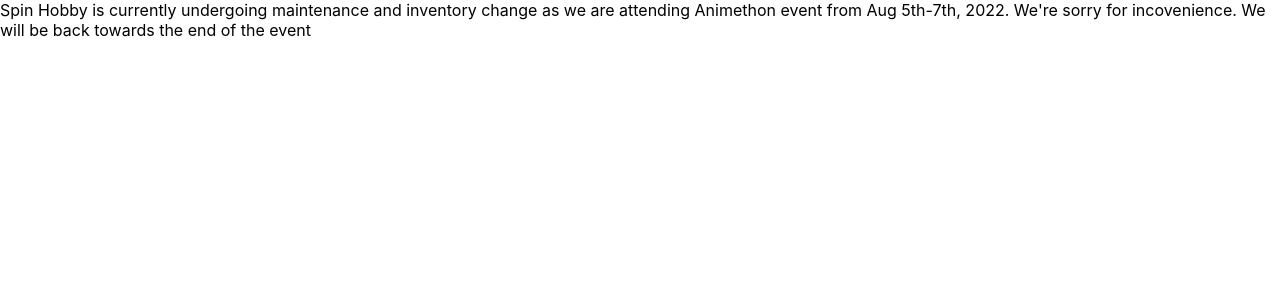
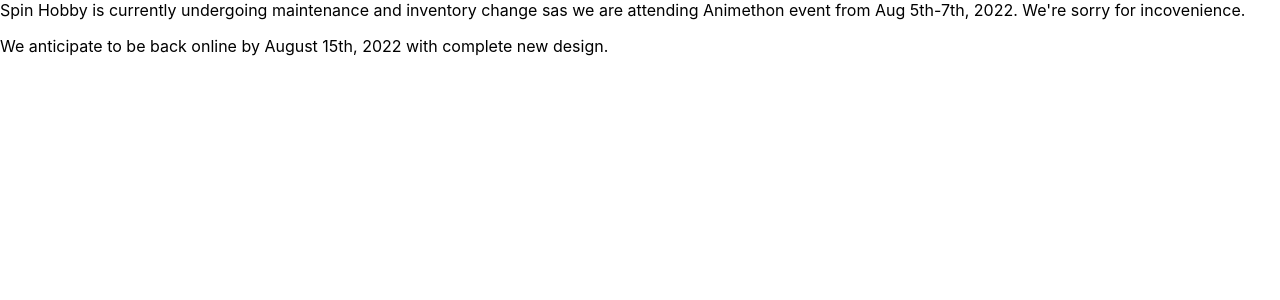
Before and after one commit to zTech-ca/spin-hobby, a React (Create React App) app: page / in a window 1280 px wide. Shown: the top 300 px of the page. Built offline with nearby package versions, Linux system fonts and the light colour scheme.

Commit message:
spin hobby's anticipated back-online date

```diff
--- a/src/App.tsx
+++ b/src/App.tsx
@@ -8,7 +8,19 @@ import "react-phone-number-input/style.css";
 //import Home from "./view/pages/Home";
 
 function App() {
-  return <div>Spin Hobby is currently undergoing maintenance and inventory change as we are attending Animethon event from Aug 5th-7th, 2022. We're sorry for incovenience. We will be back towards the end of the event</div>
+  return (
+    <>
+      <div>
+        Spin Hobby is currently undergoing maintenance and inventory change sas
+        we are attending Animethon event from Aug 5th-7th, 2022. We're sorry for
+        incovenience.
+      </div>
+      <p>
+        We anticipate to be back online by August 15th, 2022 with complete new
+        design.
+      </p>
+    </>
+  );
 
   //return (
   //<BrowserRouter>
```
Lines whose indentation alone changed are shown as unchanged.
